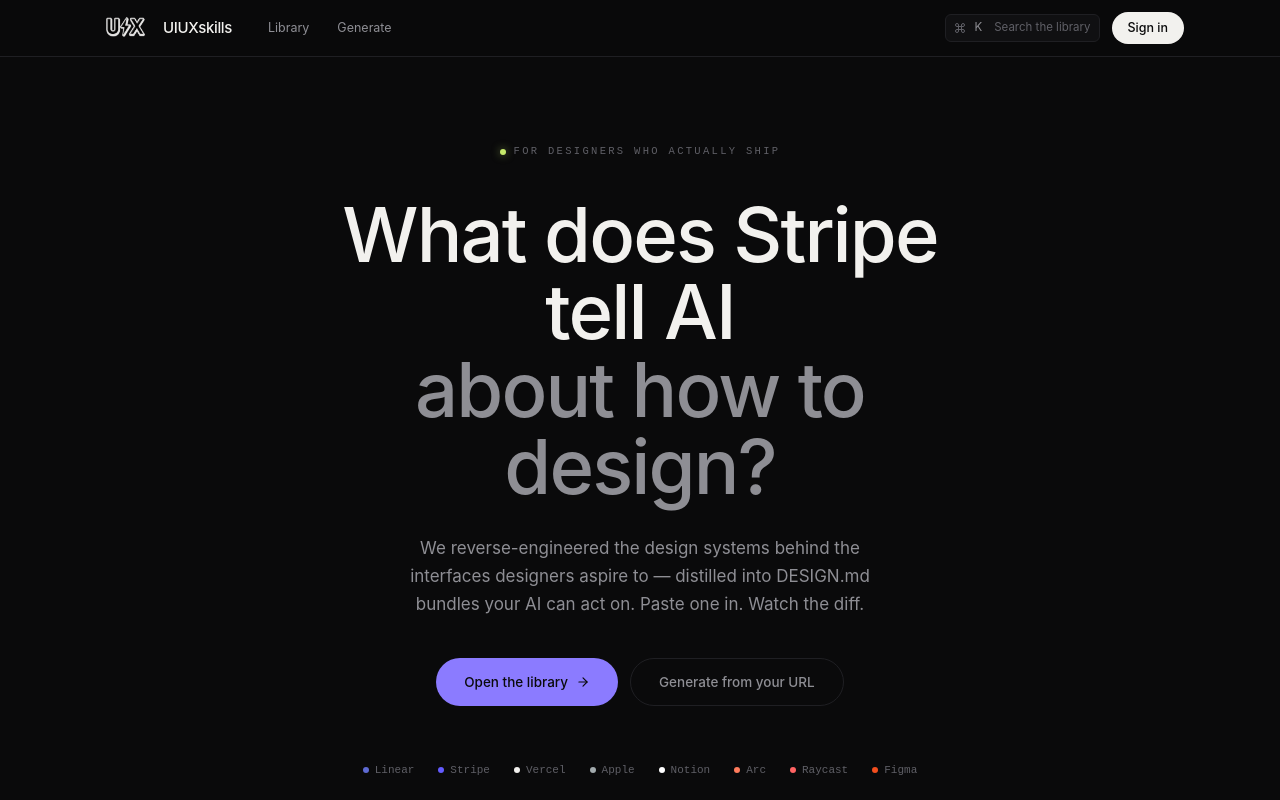
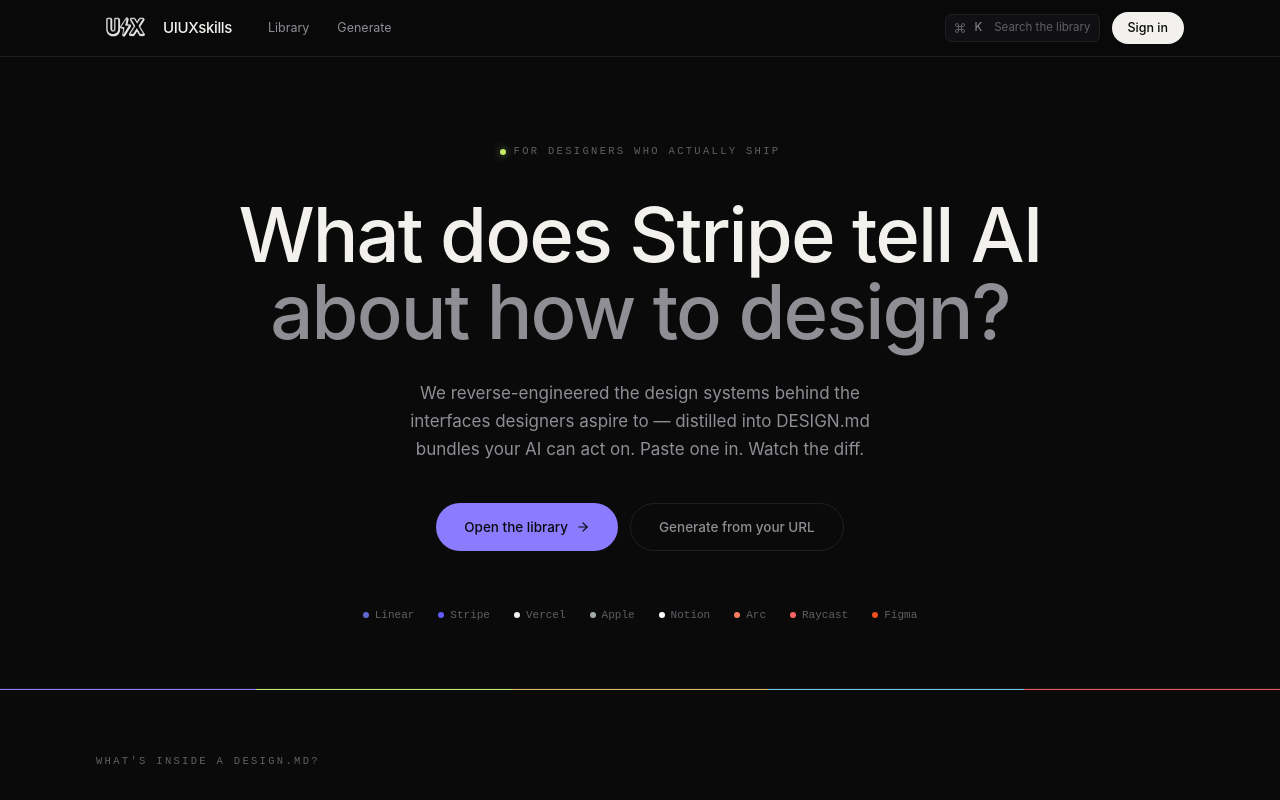
Before and after one commit to rayopavri/designMD, a Next.js app: page / in a window 1280 px wide. Shown: the top 800 px of the page. Built offline with nearby package versions, Linux system fonts and the light colour scheme; no server answers.

Commit message:
Fix hero headline to single line per phrase on desktop
Widen hero container to max-w-6xl and wrap each phrase in a block
span with lg:whitespace-nowrap so both lines stay single-line at
the lg breakpoint and wrap naturally on smaller viewports.

```diff
--- a/src/app/(public)/HomeHero.tsx
+++ b/src/app/(public)/HomeHero.tsx
@@ -71,7 +71,7 @@ export function HomeHero() {
     <>
       {/* ── Above-the-fold hero ── */}
       <section className="border-b" style={{ borderColor: BORDER_SOFT }}>
-        <div className="mx-auto max-w-3xl px-6 lg:px-8 pt-20 pb-16 text-center">
+        <div className="mx-auto max-w-6xl px-6 lg:px-8 pt-20 pb-16 text-center">
 
           {/* Eyebrow */}
           <div
@@ -86,14 +86,14 @@ export function HomeHero() {
             For designers who actually ship
           </div>
 
-          {/* Headline — curiosity gap: line 1 full weight, line 2 muted */}
+          {/* Headline — each phrase is its own line; lg:whitespace-nowrap locks
+              each to a single line on desktop, smaller viewports wrap freely */}
           <h1
             className="text-[46px] sm:text-[62px] lg:text-[76px] leading-[1.02] font-medium tracking-[-0.025em] mb-7"
             style={{ color: INK }}
           >
-            What does Stripe tell AI
-            <br />
-            <span style={{ color: SUB }}>about how to design?</span>
+            <span className="block lg:whitespace-nowrap">What does Stripe tell AI</span>
+            <span className="block lg:whitespace-nowrap" style={{ color: SUB }}>about how to design?</span>
           </h1>
 
           {/* Subheadline */}
```
